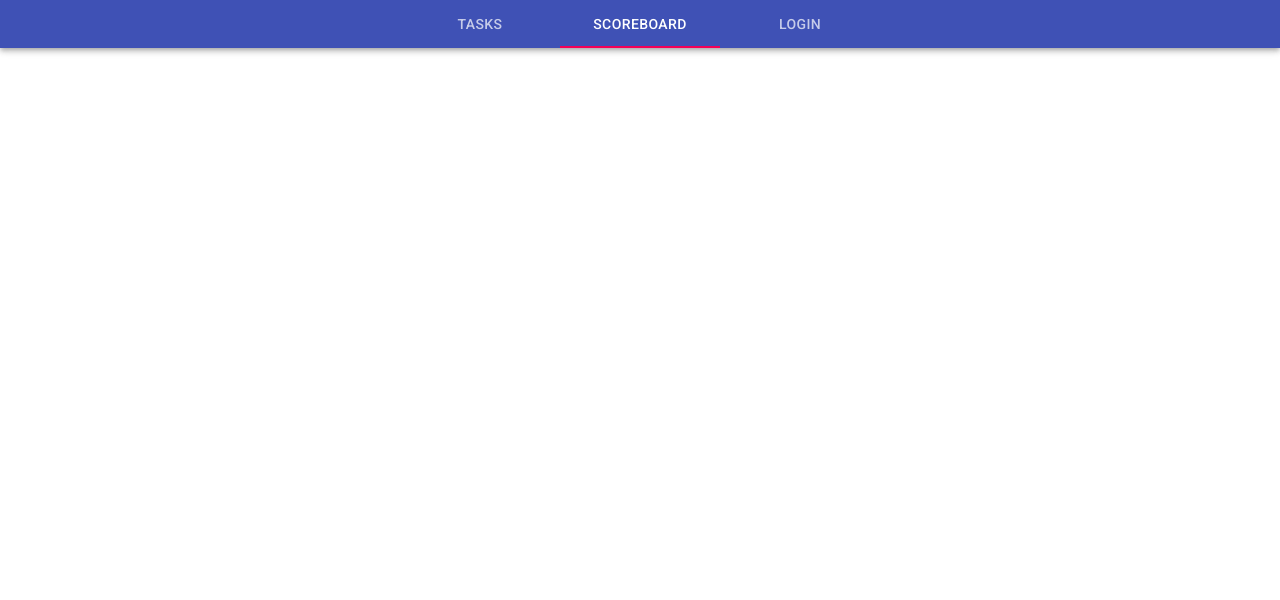
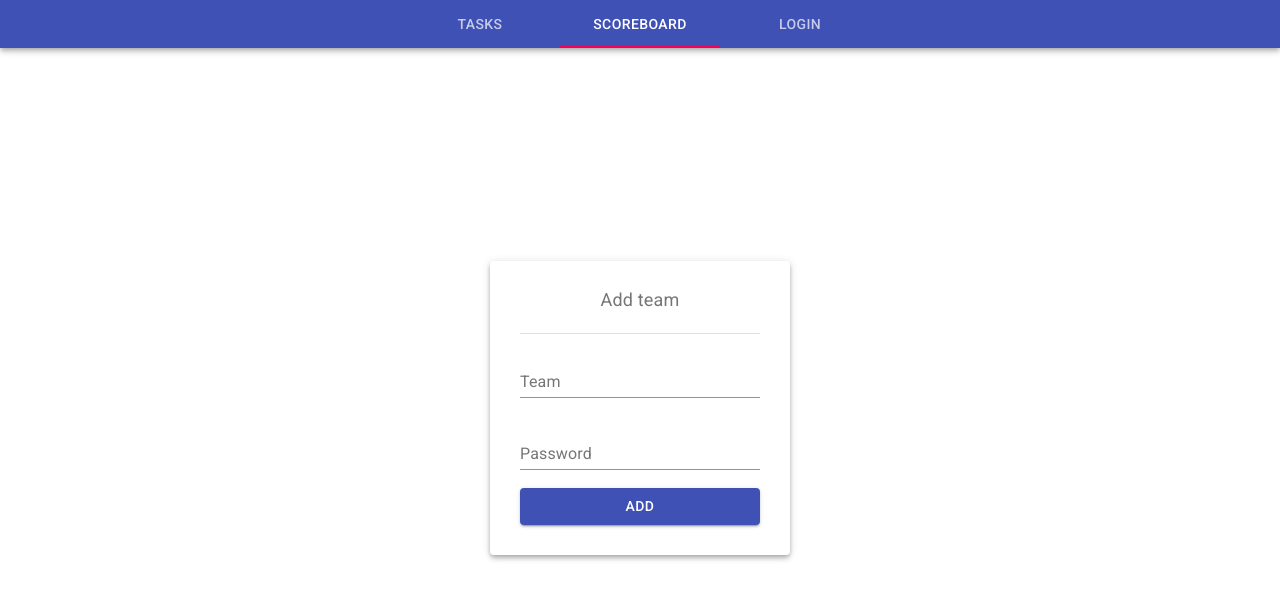
Before and after one commit to r34son/ctf-app, a React (Create React App) app: page /addteam in a window 1280 px wide. Shown: the top 600 px of the page. Built offline with nearby package versions, Linux system fonts and the light colour scheme; the HTML template or start-up script is replaced by a standard one.

Commit message:
some fixes

```diff
--- a/package.json
+++ b/package.json
@@ -1,6 +1,7 @@
 {
   "name": "ctf-app",
   "version": "0.1.0",
+  "homepage": ".",
   "private": true,
   "dependencies": {
     "bcrypt": "^3.0.6",
--- a/src/components/AddTeam.jsx
+++ b/src/components/AddTeam.jsx
@@ -1,10 +1,78 @@
-import React from 'react'
+import React, { useState } from 'react'
+import {
+    Grid,
+    FormControl,
+    FormLabel,
+    FormGroup,
+    TextField,
+    Paper,
+    Button,
+    Divider,
+    makeStyles
+} from '@material-ui/core'
+
+const useStyles = makeStyles(theme => ({
+    root: {
+      display: 'flex',
+      flexWrap: 'wrap',
+    },
+    marginb: {
+      marginBottom: theme.spacing(3),
+    },
+    label: {
+        display: 'flex',
+        justifyContent: 'center',
+        fontSize: '18px'
+    }
+  }));
 
 const AddTeam = () => {
+    const [values, setValues] = useState({
+        team: '',
+        password: '',
+    })
+
+    const classes = useStyles();
+
     return (
-        <div>
-
-        </div>
+        <Grid
+            container
+            spacing={0}
+            direction='column'
+            alignItems='center'
+            justify='center'
+            style={{ minHeight: '90vh' }}
+        >
+            <Grid container style={{ width: '300px'}}>
+                <Paper style={{ padding: '30px', width: '100%' }} elevation={4}>
+                <FormControl style={{ width: '100%' }}>
+                    <FormLabel filled className={`${classes.marginb} ${classes.label}`}>
+                        Add team
+                    </FormLabel>
+                    <Divider/>
+                    <FormGroup>
+                        <TextField
+                            label='Team'
+                            value={values.team}
+                            onChange={(e) => setValues({ ...values, team: e.target.value })}
+                            margin='normal'
+                            fullWidth
+                        />
+                        <TextField
+                            label='Password'
+                            value={values.password}
+                            onChange={(e) => setValues({ ...values, password: e.target.value })}
+                            margin='normal'
+                            fullwidth
+                        />
+                    </FormGroup>
+                    <Button variant='contained' size='medium' color='primary' style={{ marginTop: '10px'}}>
+                        Add
+                    </Button>
+                </FormControl>
+                </Paper>
+            </Grid>
+        </Grid>
     )
 }
 
--- a/src/components/Login.jsx
+++ b/src/components/Login.jsx
@@ -94,8 +94,6 @@ const Login = () => {
                 </Paper>
             </Grid>
         </Grid>
-
-
     )
 }
 
--- a/src/components/Tasks.jsx
+++ b/src/components/Tasks.jsx
@@ -95,7 +95,7 @@ const Tasks = () => {
             className={classes.root}
         >
             {categories.map(category =>
-                <Grid sm={12/categories.length} container direction='column' alignItems='center' key={category.name}>
+                <Grid sm={12/categories.length} xs={12/categories.length} container direction='column' alignItems='center' key={category.name}>
                     <Typography gutterBottom>
                         {category.name}
                     </Typography>
```
